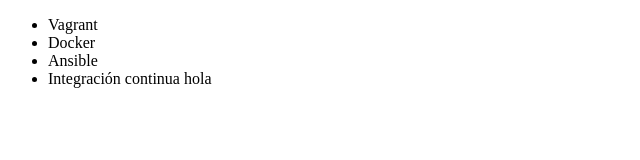
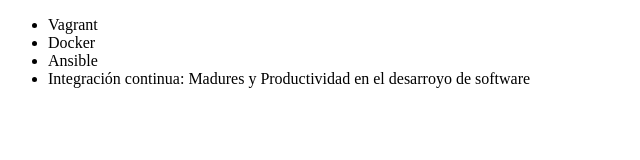
Before and after one commit to juanDvelez/alura-git, a plain HTML site: page index.html in a window 1280 px wide. Shown: the whole page, without its empty margins (0-640 px from the left). Drawn offline with Linux system fonts and the light colour scheme.

Commit message:
Renombrando curso de Intregracion continua

```diff
--- a/index.html
+++ b/index.html
@@ -9,7 +9,7 @@
          <li> Vagrant </li>
          <li> Docker </li>
          <li> Ansible </li>
-         <li> Integración continua  hola </li>
+         <li> Integración continua:  Madures y Productividad en el desarroyo de software</li>
      </ul>
 </body>
 </html>
```
